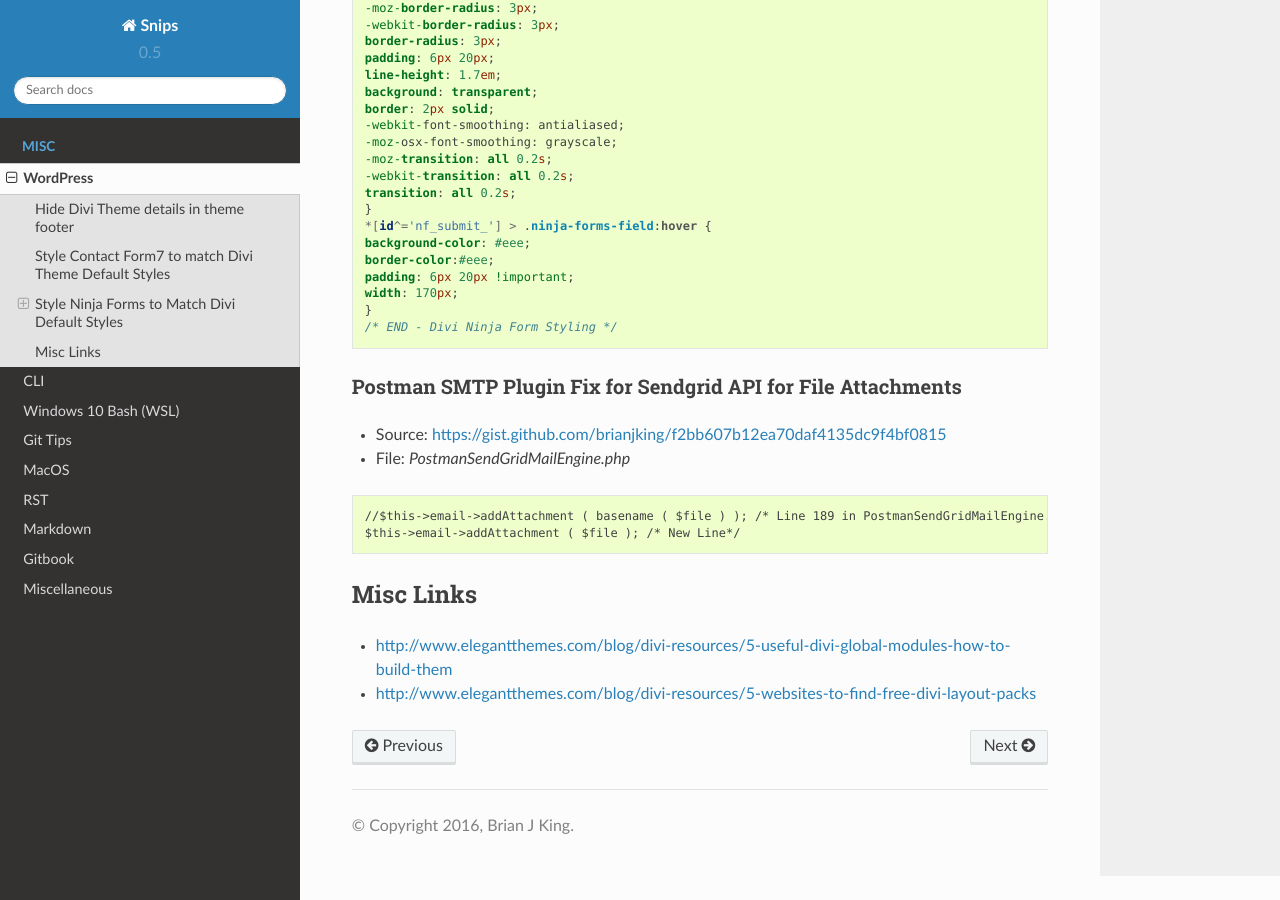
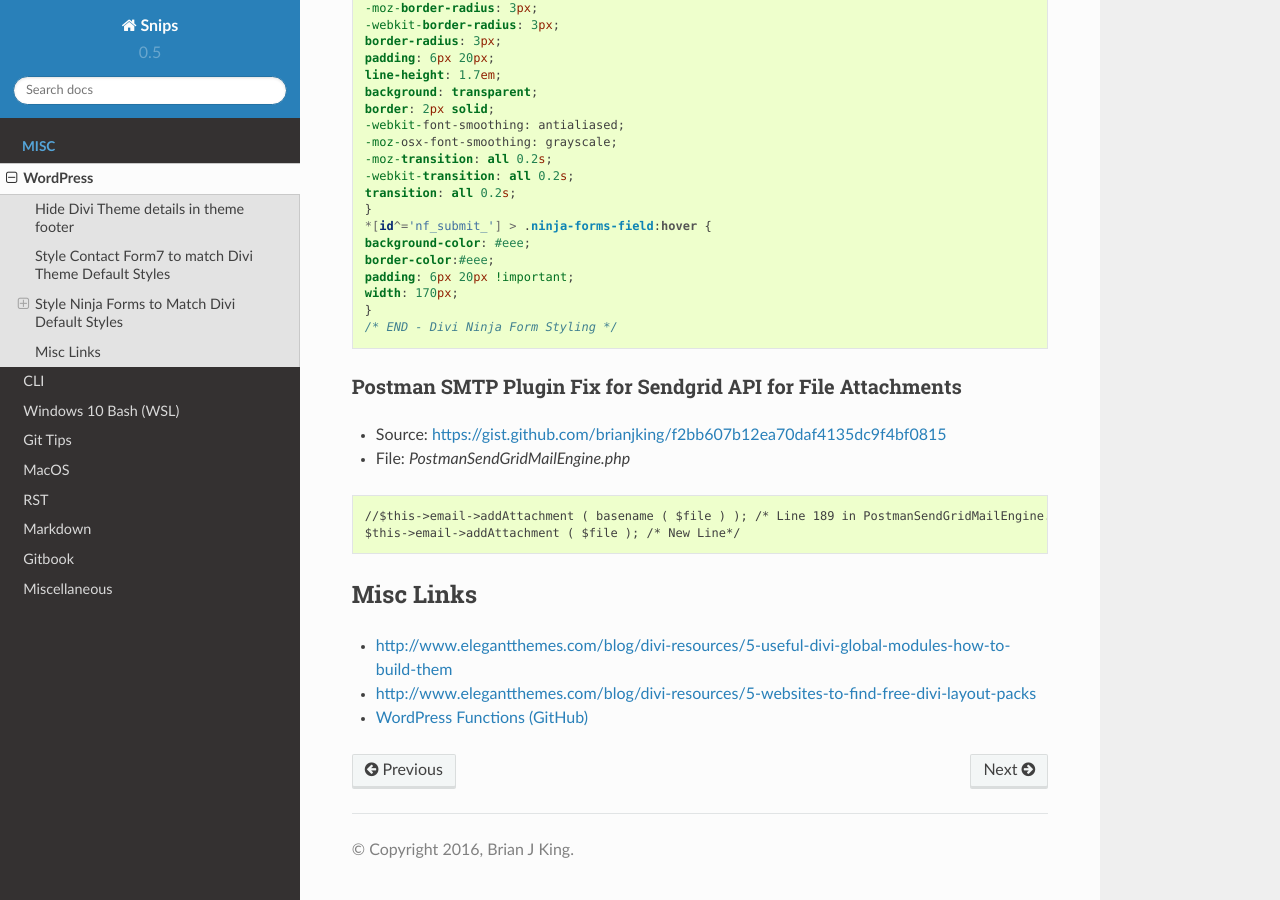
Before and after one commit to brianjking/knowledge, a Sphinx documentation site: the page built from source/wordpress.rst, in a window 1280 px wide and 900 px high, scrolled down 1900 px. Built offline with Sphinx 7.4.7 and the Read the Docs theme 2.0.0, drawn with Linux system fonts in a browser that asks for light colours; formulas are drawn with MathJax 3.

Commit message:
Update wordpress.rst

```diff
--- a/source/wordpress.rst
+++ b/source/wordpress.rst
@@ -144,3 +144,4 @@ Misc Links
 
 * http://www.elegantthemes.com/blog/divi-resources/5-useful-divi-global-modules-how-to-build-them
 * http://www.elegantthemes.com/blog/divi-resources/5-websites-to-find-free-divi-layout-packs
+* `WordPress Functions (GitHub) <https://github.com/taniarascia/wp-functions>`_
```
